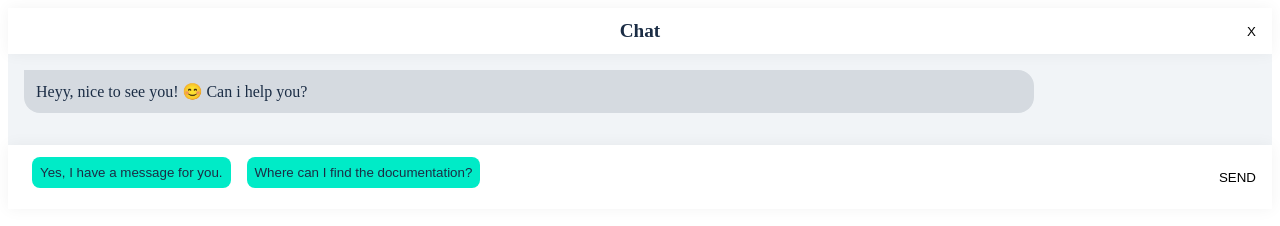
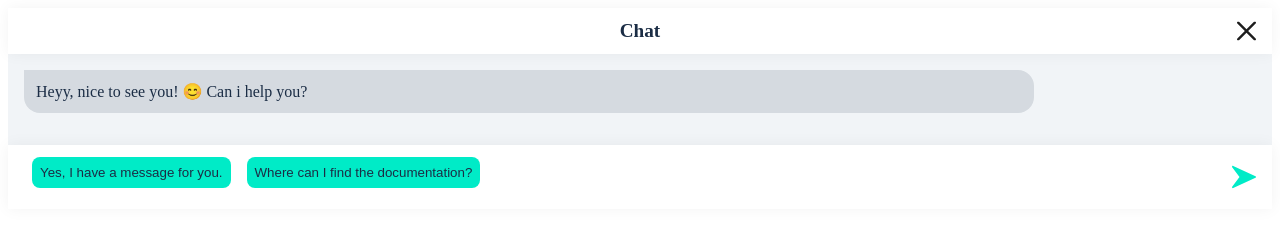
Before and after one commit to sebsauer90/jarveybot, a Vue app in the folder packages/jarveybot-vue/: page / in a window 1280 px wide. Built offline with nearby package versions, Linux system fonts and the light colour scheme; some packages are replaced by stand-ins of ours.

Commit message:
transfer icon components from react to vue

```diff
--- a/packages/jarveybot-vue/src/components/Footer.tsx
+++ b/packages/jarveybot-vue/src/components/Footer.tsx
@@ -1,8 +1,12 @@
 import { defineComponent, onMounted, watch } from '@vue/composition-api';
 import '../../../jarveybot-react/src/ui/ChatFooter.scss';
+import IconSend from './icons/IconSend';
 
 export default defineComponent({
   name: 'Footer',
+  components: {
+    IconSend,
+  },
   props: {
     currentMessage: {
       type: Object,
@@ -114,7 +118,7 @@ export default defineComponent({
               props.handleResponse(props.text, props.text);
             }
           }}>
-          SEND
+          <IconSend/>
         </button>
       </div>
     );
--- a/packages/jarveybot-vue/src/components/Header.tsx
+++ b/packages/jarveybot-vue/src/components/Header.tsx
@@ -1,8 +1,12 @@
 import { defineComponent } from '@vue/composition-api';
 import '../../../jarveybot-react/src/ui/ChatHeader.scss';
+import IconClose from './icons/IconClose';
 
 export default defineComponent({
   name: 'Header',
+  components: {
+    IconClose,
+  },
   props: {
     handleCloseChat: {
       type: Function,
@@ -21,10 +25,7 @@ export default defineComponent({
             onclick={() => {
               props.handleCloseChat();
             }}>
-            X
-            {
-              // <CloseIcon/>
-            }
+            <IconClose/>
           </button>
         )}
       </div>
--- /dev/null
+++ b/packages/jarveybot-vue/src/components/icons/IconClose.tsx
@@ -0,0 +1,24 @@
+import { defineComponent } from '@vue/composition-api';
+
+export default defineComponent({
+  name: 'IconSend',
+  props: {
+    props: {
+      type: Object,
+      required: false,
+    },
+  },
+  setup(props) {
+    return () => (
+      <svg {...props.props} width="19px" height="19px" viewBox="0 0 19 19" version="1.1"
+           xmlns="http://www.w3.org/2000/svg" xlinkHref="http://www.w3.org/1999/xlink">
+        <g stroke="none" strokeWidth="1" fill="none" fillRule="evenodd">
+          <g class="fill" transform="translate(-317.000000, -279.000000)" fill="#1D1D1D" fillRule="nonzero">
+            <path
+              d="M328.180338,288.500198 L335.651852,281.028372 C336.116049,280.564552 336.116049,279.811983 335.651852,279.348162 C335.187655,278.883946 334.435909,278.883946 333.971712,279.348162 L326.500198,286.819988 L319.028288,279.348162 C318.564091,278.883946 317.812345,278.883946 317.348148,279.348162 C316.883951,279.811983 316.883951,280.564552 317.348148,281.028372 L324.820058,288.500198 L317.348148,295.972024 C316.883951,296.435844 316.883951,297.188413 317.348148,297.652234 C317.580246,297.883946 317.88443,298 318.188218,298 C318.492006,298 318.796189,297.883946 319.028288,297.651838 L326.500198,290.180012 L333.971712,297.651838 C334.203811,297.883946 334.507994,298 334.811782,298 C335.11557,298 335.419754,297.883946 335.651852,297.651838 C336.116049,297.188017 336.116049,296.435448 335.651852,295.971628 L328.180338,288.500198 Z"/>
+          </g>
+        </g>
+      </svg>
+    );
+  },
+});
--- /dev/null
+++ b/packages/jarveybot-vue/src/components/icons/IconSend.tsx
@@ -0,0 +1,19 @@
+import { defineComponent } from '@vue/composition-api';
+
+export default defineComponent({
+  name: 'IconSend',
+  props: {
+    props: {
+      type: Object,
+      required: false,
+    },
+  },
+  setup(props) {
+    return () => (
+      <svg viewBox="0 0 448.011 448.011" {...props.props}>
+        <path
+          d="M438.731 209.463l-416-192c-6.624-3.008-14.528-1.216-19.136 4.48a15.911 15.911 0 00-.384 19.648l136.8 182.4-136.8 182.4c-4.416 5.856-4.256 13.984.352 19.648 3.104 3.872 7.744 5.952 12.448 5.952 2.272 0 4.544-.48 6.688-1.472l416-192c5.696-2.624 9.312-8.288 9.312-14.528s-3.616-11.904-9.28-14.528z"/>
+      </svg>
+    );
+  },
+});
```
